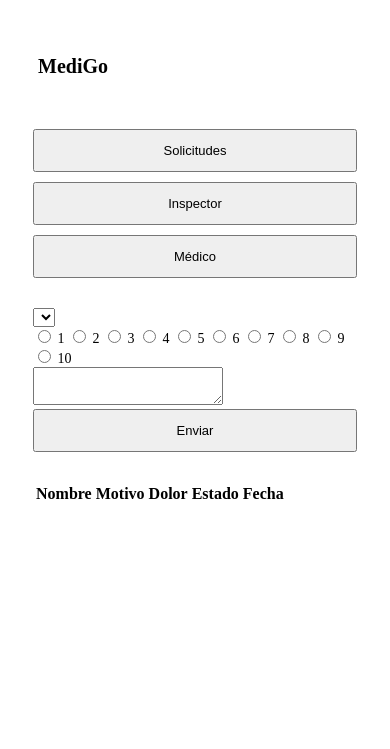
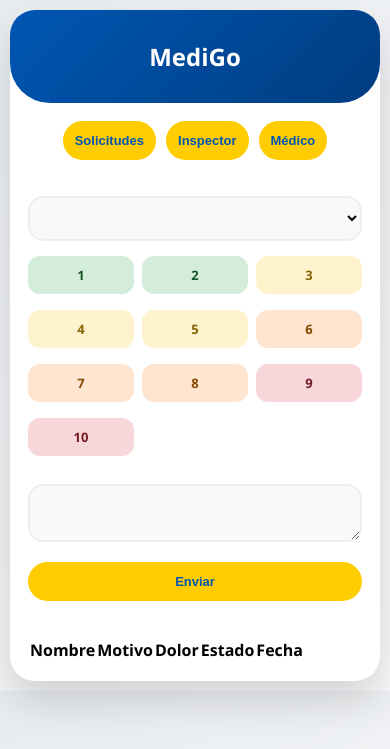
Before and after one commit to estebancabreraanimen2708com-cpu/medigo, a Flask app: page / in a window 390 px wide. Shown: the top 749 px of the page. Run offline with Flask 3, Linux system fonts and the light colour scheme; data that the repository does not hold is empty.

Commit message:
Update style.css

```diff
--- a/static/style.css
+++ b/static/style.css
@@ -1,69 +1,225 @@
 /* ========================= */
-/* 🔥 MEJORAS INTERACTIVAS 🔥 */
+/* 🎨 VARIABLES */
 /* ========================= */
-
-/* Animación general */
-* {
-    transition: all 0.2s ease;
+:root {
+    --azul: #0056b3;
+    --azul-oscuro: #003d80;
+    --amarillo: #ffcc00;
+    --blanco: #ffffff;
+    --gris-fondo: #f0f2f5;
+    --texto: #333;
 }
 
-/* Botones efecto hover */
+/* ========================= */
+/* RESET */
+/* ========================= */
+* {
+    margin: 0;
+    padding: 0;
+    box-sizing: border-box;
+}
+
+/* ========================= */
+/* BODY */
+/* ========================= */
+body {
+    font-family: 'Segoe UI', Tahoma, Geneva, Verdana, sans-serif;
+    background: linear-gradient(135deg, #e9ecef, #f8f9fa);
+    display: flex;
+    justify-content: center;
+    padding: 20px;
+}
+
+/* ========================= */
+/* CONTENEDOR */
+/* ========================= */
+.contenedor-app {
+    width: 100%;
+    max-width: 420px;
+    background: var(--blanco);
+    border-radius: 35px;
+    overflow: hidden;
+    box-shadow: 0 20px 40px rgba(0,0,0,0.15);
+    animation: fadeIn 0.5s ease;
+}
+
+/* ========================= */
+/* CABECERA */
+/* ========================= */
+.cabecera-azul {
+    background: linear-gradient(135deg, var(--azul), var(--azul-oscuro));
+    padding: 30px 20px;
+    color: white;
+    text-align: center;
+    border-radius: 0 0 40px 40px;
+}
+
+/* ========================= */
+/* CONTENIDO */
+/* ========================= */
+.contenido {
+    padding: 25px;
+}
+
+/* ========================= */
+/* FORM */
+/* ========================= */
+label {
+    font-weight: bold;
+    margin-bottom: 8px;
+    display: block;
+}
+
+select, textarea, input {
+    width: 100%;
+    padding: 12px;
+    border-radius: 15px;
+    border: 2px solid #eee;
+    background: #f8f9fa;
+    margin-bottom: 15px;
+    transition: 0.2s;
+}
+
+select:focus, textarea:focus, input:focus {
+    border-color: var(--azul);
+    outline: none;
+}
+
+/* ========================= */
+/* ESCALA DOLOR */
+/* ========================= */
+.escala-dolor {
+    display: grid;
+    grid-template-columns: repeat(5, 1fr);
+    gap: 8px;
+    margin-bottom: 20px;
+}
+
+.nivel-btn {
+    padding: 10px;
+    text-align: center;
+    border-radius: 12px;
+    font-size: 13px;
+    font-weight: bold;
+    cursor: pointer;
+    transition: 0.2s;
+}
+
+.nivel-btn:hover {
+    transform: scale(1.08);
+}
+
+/* COLORES */
+.n-1, .n-2 { background: #d4edda; color: #155724; }
+.n-3, .n-4, .n-5 { background: #fff3cd; color: #856404; }
+.n-6, .n-7, .n-8 { background: #ffe5d0; color: #854800; }
+.n-9, .n-10 { background: #f8d7da; color: #721c24; }
+
+.nivel-btn input { display: none; }
+
+.nivel-btn input:checked + span {
+    border-bottom: 3px solid var(--azul);
+}
+
+/* ========================= */
+/* TARJETAS */
+/* ========================= */
+.tarjeta-solicitud {
+    background: white;
+    border-radius: 20px;
+    padding: 15px;
+    margin-bottom: 15px;
+    border-left: 6px solid var(--amarillo);
+    box-shadow: 0 5px 15px rgba(0,0,0,0.08);
+    transition: 0.2s;
+}
+
+.tarjeta-solicitud:hover {
+    transform: translateY(-5px);
+    box-shadow: 0 10px 25px rgba(0,0,0,0.15);
+}
+
+/* INFO */
+.fila-info {
+    display: flex;
+    justify-content: space-between;
+    margin-bottom: 8px;
+}
+
+.nombre-est {
+    font-weight: 800;
+    color: var(--azul);
+}
+
+.cuadro-motivo {
+    background: #f8f9fa;
+    padding: 10px;
+    border-radius: 12px;
+    font-size: 0.9em;
+    margin: 8px 0;
+}
+
+/* ========================= */
+/* ESTADOS */
+/* ========================= */
+.estado {
+    padding: 4px 10px;
+    border-radius: 10px;
+    font-size: 0.75rem;
+    font-weight: bold;
+}
+
+.estado-pendiente { background: #fff3cd; color: #856404; }
+.estado-aprobado { background: #d4edda; color: #155724; }
+.estado-rechazado { background: #f8d7da; color: #721c24; }
+
+/* ========================= */
+/* BOTONES */
+/* ========================= */
+.btn-principal {
+    width: 100%;
+    padding: 16px;
+    background: var(--amarillo);
+    color: var(--azul);
+    border: none;
+    border-radius: 50px;
+    font-weight: bold;
+    cursor: pointer;
+    transition: 0.2s;
+}
+
 .btn-principal:hover {
-    transform: scale(1.05);
     background: #ffd633;
+    transform: scale(1.03);
+}
+
+.btn-secundario {
+    display: block;
+    text-align: center;
+    background: var(--azul);
+    color: white;
+    padding: 14px;
+    border-radius: 50px;
+    font-weight: bold;
+    margin-top: 10px;
+    text-decoration: none;
 }
 
 .btn-secundario:hover {
-    transform: scale(1.05);
-    background: #003d80;
-}
-
-/* Tarjetas animadas */
-.tarjeta-solicitud:hover {
-    transform: translateY(-5px);
-    box-shadow: 0 10px 20px rgba(0,0,0,0.1);
-}
-
-/* Escala de dolor más interactiva */
-.nivel-btn:hover {
-    transform: scale(1.1);
-    opacity: 0.9;
-}
-
-/* Estado colores dinámicos */
-.estado-aprobado {
-    background: #d4edda;
-    color: #155724;
-    padding: 5px 10px;
-    border-radius: 10px;
-    font-weight: bold;
-}
-
-.estado-rechazado {
-    background: #f8d7da;
-    color: #721c24;
-    padding: 5px 10px;
-    border-radius: 10px;
-    font-weight: bold;
-}
-
-.estado-pendiente {
-    background: #fff3cd;
-    color: #856404;
-    padding: 5px 10px;
-    border-radius: 10px;
-    font-weight: bold;
-}
-
-/* Scroll suave */
-html {
-    scroll-behavior: smooth;
+    background: var(--azul-oscuro);
 }
 
 /* ========================= */
-/* 📱 RESPONSIVE REAL 📱 */
+/* ANIMACIÓN */
 /* ========================= */
+@keyframes fadeIn {
+    from { opacity: 0; transform: translateY(10px);}
+    to { opacity: 1; transform: translateY(0);}
+}
 
+/* ========================= */
+/* 📱 RESPONSIVE */
+/* ========================= */
 @media (max-width: 768px) {
 
     body {
@@ -72,57 +228,26 @@ html {
 
     .contenedor-app {
         max-width: 100%;
-        border-radius: 20px;
-    }
-
-    .cabecera-azul {
-        padding: 20px;
-        font-size: 18px;
+        border-radius: 25px;
     }
 
     .contenido {
-        padding: 15px;
+        padding: 18px;
     }
 
-    /* MENÚ */
-    .contenido div {
-        flex-direction: column !important;
-        gap: 10px !important;
-    }
-
-    /* BOTONES FULL */
-    .btn-principal, .btn-secundario {
-        width: 100%;
-        font-size: 14px;
-        padding: 14px;
-    }
-
-    /* ESCALA */
     .escala-dolor {
         grid-template-columns: repeat(5, 1fr);
     }
 
-    /* TEXTO */
-    h2 {
-        font-size: 20px;
-    }
-
-    label {
+    .btn-principal {
         font-size: 14px;
     }
 
-    textarea {
-        font-size: 14px;
-    }
-
-    /* TARJETAS */
     .tarjeta-solicitud {
-        padding: 12px;
         font-size: 14px;
     }
 }
 
-/* 📱 MÓVIL PEQUEÑO */
 @media (max-width: 480px) {
 
     .escala-dolor {
```
